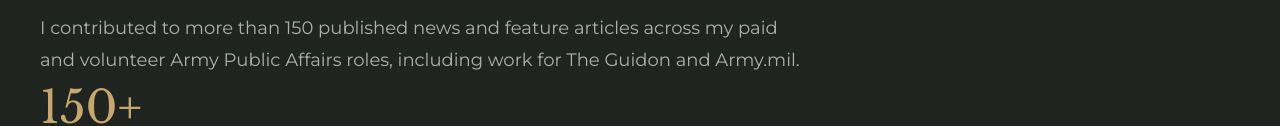
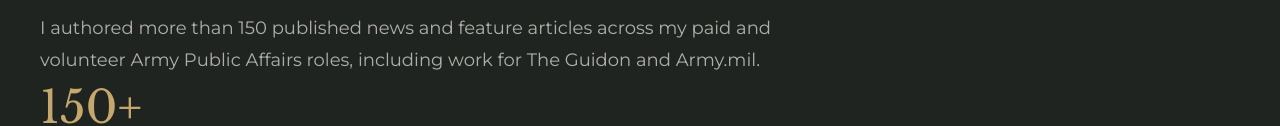
Before and after one commit to TheOddPhoenix/AmandaLSullivan, a website: page writing/index.html in a window 1280 px wide. Shown: the part 429-555 px from the top of the page. Drawn offline with nearby package versions, Linux system fonts and the light colour scheme.

Commit message:
Verify portfolio claims and refine public-facing résumé language

```diff
--- a/writing/index.html
+++ b/writing/index.html
@@ -122,7 +122,7 @@
             My reporting explores the people behind military service, community life, and installation history. These selected stories show my work in interviewing, research, news writing, and human-interest reporting.
           </p>
           <p>
-            I contributed to more than 150 published news and feature articles across my paid and volunteer Army Public Affairs roles, including work for The Guidon and Army.mil.
+            I authored more than 150 published news and feature articles across my paid and volunteer Army Public Affairs roles, including work for The Guidon and Army.mil.
           </p>
         </div>
         <dl class="flex flex-wrap gap-x-8 gap-y-4"><div class="flex flex-col"><dt class="text-xs text-mutedIvory mt-1">Published news &amp; feature articles</dt><dd class="font-serif text-2xl text-lightGold order-first">150+</dd></div></dl>
```
